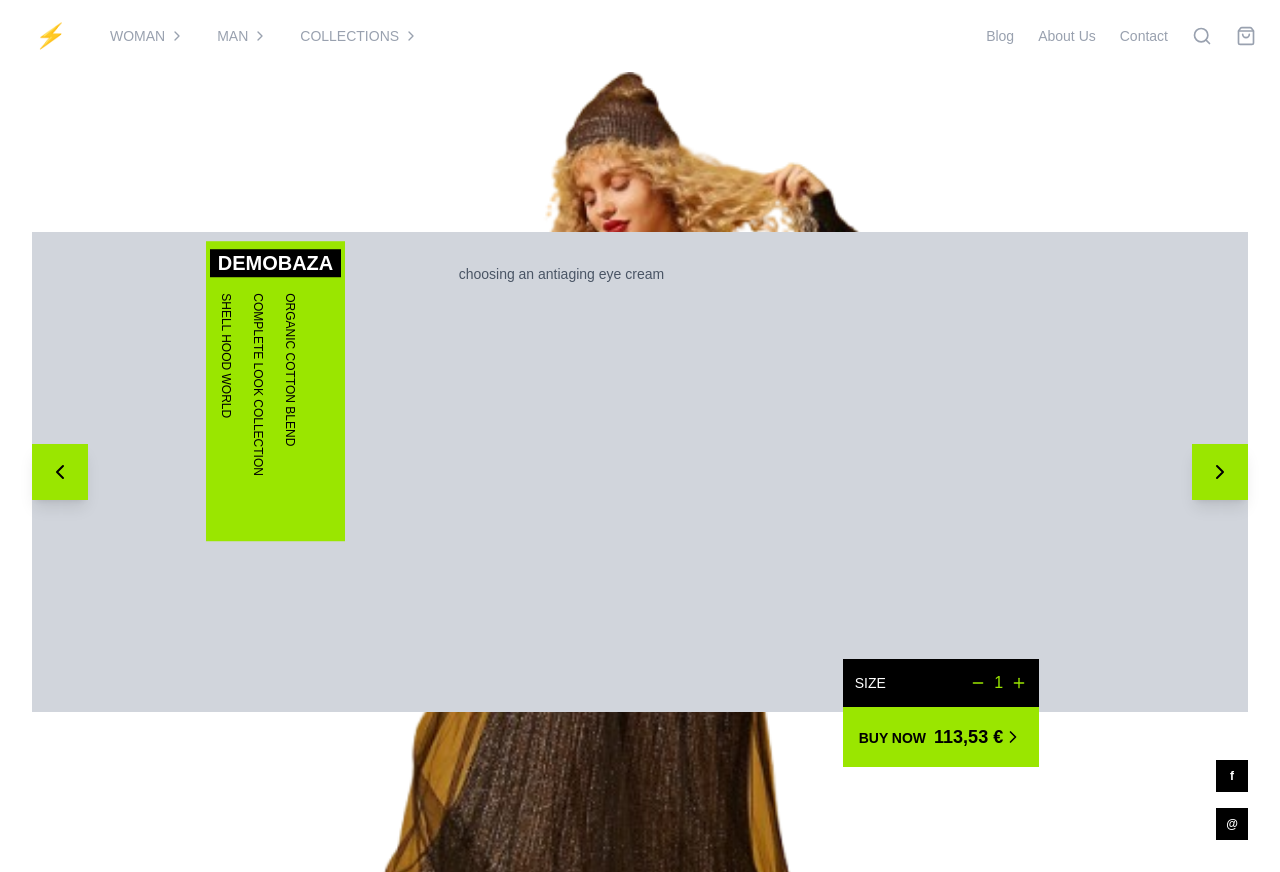
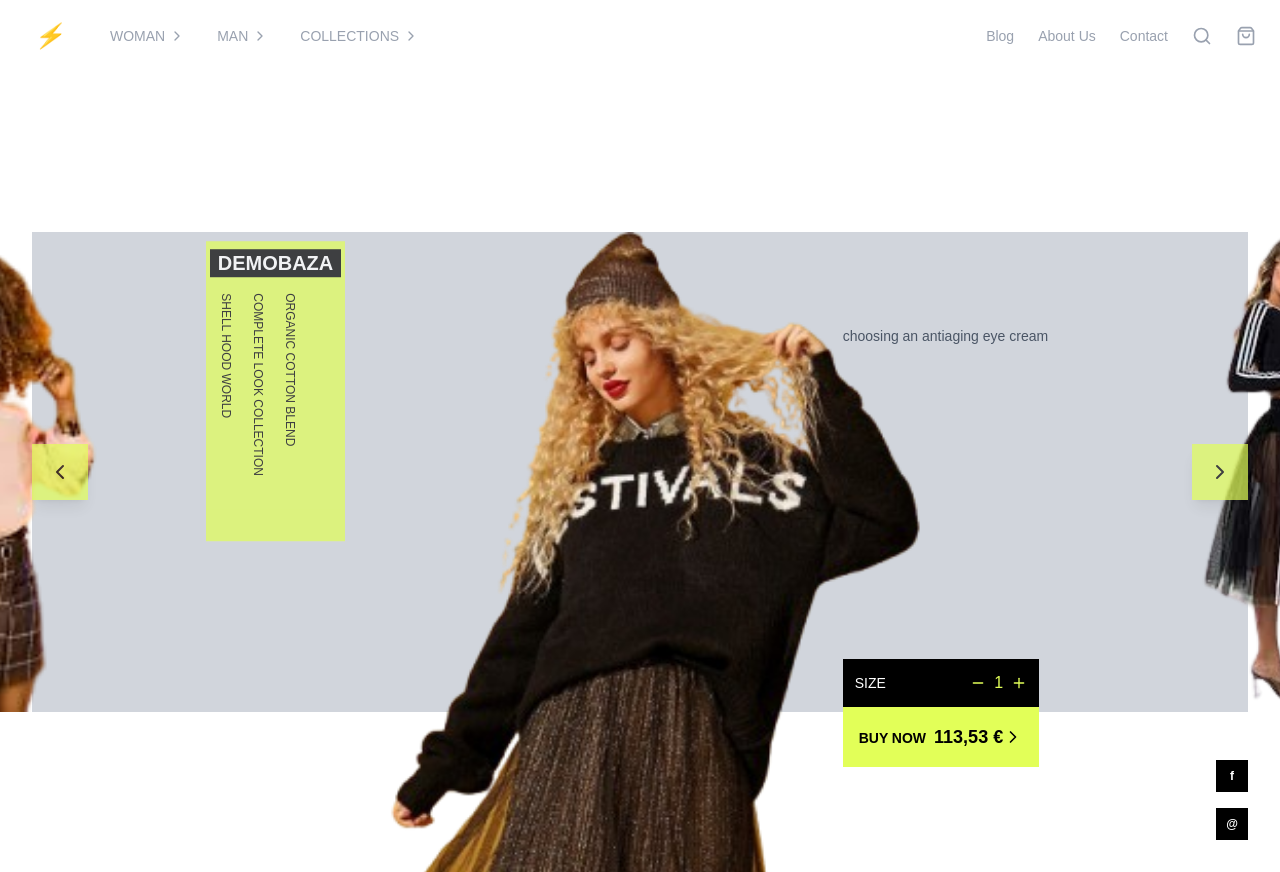
Before and after one commit to matiyasjosh/e-commerce-landing, a Next.js app: page / in a window 1280 px wide. Built offline with nearby package versions, Linux system fonts and the light colour scheme.

Commit message:
updated ..

```diff
--- a/app/page.tsx
+++ b/app/page.tsx
@@ -29,7 +29,7 @@ const products = [
     subtitle: "CYBER JACKET PRO",
     description: "advanced protection technology",
     price: "189,99 €",
-    leftImage: "/images/sansa.png",
+    leftImage: "/images/subi.png",
     rightImage: "/images/sansa.png",
     centerImage: "/images/sansa.png",
   },
@@ -99,80 +99,13 @@ export default function Component() {
 
       {/* Main Content */}
       <div className="relative h-screen flex items-center">
-        {/* Left Product Image */}
-        <div className="absolute left-0 top-0 h-full w-1/4 flex items-center justify-center">
-          <AnimatePresence mode="wait">
-            <motion.div
-              key={`left-${currentProduct}`}
-              initial={{ opacity: 0, x: -100 }}
-              animate={{ opacity: 1, x: 0 }}
-              exit={{ opacity: 0, x: -100 }}
-              transition={{ duration: 0.6, ease: "easeInOut" }}
-              className="relative"
-            >
-              <Image
-                src={product.leftImage || "/sansa.png"}
-                alt="Product Left View"
-                width={700}
-                height={900}
-                className="object-cover"
-              />
-            </motion.div>
-            4
-          </AnimatePresence>
-        </div>
-
-        {/* Right Product Image */}
-        <div className="absolute right-0 top-0 h-full w-1/4 flex items-center justify-center">
-          <AnimatePresence mode="wait">
-            <motion.div
-              key={`right-${currentProduct}`}
-              initial={{ opacity: 0, x: 100 }}
-              animate={{ opacity: 1, x: 0 }}
-              exit={{ opacity: 0, x: 100 }}
-              transition={{ duration: 0.6, ease: "easeInOut" }}
-              className="relative"
-            >
-              <Image
-                src={product.rightImage || "/sansa.png"}
-                alt="Product Right View"
-                width={900}
-                height={500}
-                className="object-cover"
-              />
-            </motion.div>
-          </AnimatePresence>
-        </div>
-
-        {/* Center Product Image */}
-        <div className="absolute right-0.5 left-0.5 top-0 col-span-4 flex justify-center">
-          <AnimatePresence mode="wait">
-            <motion.div
-              key={`center-${currentProduct}`}
-              initial={{ opacity: 0, scale: 0.8 }}
-              animate={{ opacity: 1, scale: 1 }}
-              exit={{ opacity: 0, scale: 0.8 }}
-              transition={{ duration: 0.6, ease: "easeInOut" }}
-              className="relative"
-            >
-              <Image
-                src={product.centerImage || "/sansa.png"}
-                alt="Product Center View"
-                width={900}
-                height={900}
-                className="object-cover"
-              />
-            </motion.div>
-          </AnimatePresence>
-        </div>
-
         {/* Center Content */}
         <div className="relative z-10 w-full max-w-7xl mx-auto px-8">
           <div className="bg-gray-300 relative h-[480px]">
             <div className="grid grid-cols-12 gap-8 items-center p-8">
               {/* Product Info */}
               <div className="col-span-2 absolute left-1/7 top-1/2 transform -translate-y-10/13">
-                <div className="bg-lime-400 px-1 py-2 space-y-4 h-[300px]">
+                <div className="bg-[#E2FF58] px-1 py-2 space-y-4 h-[300px] opacity-70">
                   <AnimatePresence mode="wait">
                     <motion.div
                       key={`title-${currentProduct}`}
@@ -203,11 +136,10 @@ export default function Component() {
               {/* Empty space for center image */}
               <div className="col-span-4"></div>
 
-
               {/* Product Description */}
               <div className="col-span-3">
                 <div className="space-y-4">
-
+                  <div className="absolute left-10/15 top-1/5 transform -translate-y-1/12 z-30">
                     <AnimatePresence mode="wait">
                       <motion.p
                         key={`desc-${currentProduct}`}
@@ -220,27 +152,30 @@ export default function Component() {
                         {product.description}
                       </motion.p>
                     </AnimatePresence>
+                  </div>
 
                   {/* Size Selector */}
-                  <div className="absolute left-10/15 top-10/11 transform -translate-y-1/12">
+                  <div className="absolute left-10/15 top-10/11 transform -translate-y-1/12 z-30">
                     <div className="bg-black text-white p-3">
                       <div className="flex items-center justify-between">
                         <span className="text-sm font-medium">SIZE</span>
                         <div className="flex items-center space-x-2">
                           <button
-                          onClick={() => setQuantity(Math.max(1, quantity - 1))}
-                          className="text-lime-400 hover:text-lime-300 transition-colors"
+                            onClick={() =>
+                              setQuantity(Math.max(1, quantity - 1))
+                            }
+                            className="text-[#E2FF58] hover:text-lime-300 transition-colors"
                           >
-                          <Minus className="w-4 h-4" />
+                            <Minus className="w-4 h-4 cursor-pointer" />
                           </button>
-                        <span className="text-lime-400 font-medium">
+                          <span className="text-[#E2FF58] font-medium">
                             {quantity}
                           </span>
                           <button
                             onClick={() => setQuantity(quantity + 1)}
-                          className="text-lime-400 hover:text-lime-300 transition-colors"
+                            className="text-[#E2FF58] hover:text-lime-300 transition-colors"
                           >
-                          <Plus className="w-4 h-4" />
+                            <Plus className="w-4 h-4 cursor-pointer" />
                           </button>
                         </div>
                       </div>
@@ -254,7 +189,7 @@ export default function Component() {
                         animate={{ opacity: 1, x: 0 }}
                         exit={{ opacity: 0, x: -20 }}
                         transition={{ duration: 0.4, delay: 0.3 }}
-                      className="bg-lime-400 hover:bg-lime-500 transition-colors duration-200 cursor-pointer group"
+                        className="bg-[#E2FF58] hover:bg-yellow-100 transition-colors duration-200 cursor-pointer group opacity-70"
                       >
                         <div className="flex items-center justify-between p-4">
                           <div>
@@ -270,16 +205,15 @@ export default function Component() {
                       </motion.div>
                     </AnimatePresence>
                   </div>
-
                 </div>
               </div>
             </div>
 
             {/* Left Arrow - positioned at the left edge of gray container */}
-            <div className="absolute left-0 top-1/2 transform -translate-y-1/2">
+            <div className="absolute left-0 top-1/2 transform -translate-y-1/2 z-30">
               <motion.button
                 onClick={prevProduct}
-                className="bg-lime-400 hover:bg-lime-500 p-4 transition-colors duration-200 shadow-lg"
+                className="bg-[#E2FF58] hover:bg-lime-200 p-4 transition-colors duration-200 shadow-lg opacity-70 cursor-pointer"
                 whileHover={{ scale: 1.05 }}
                 whileTap={{ scale: 0.95 }}
               >
@@ -288,16 +222,82 @@ export default function Component() {
             </div>
 
             {/* Right Arrow - positioned at the right edge of gray container */}
-            <div className="absolute right-0 top-1/2 transform -translate-y-1/2">
+            <div className="absolute right-0 top-1/2 transform -translate-y-1/2 z-30">
               <motion.button
                 onClick={nextProduct}
-                className="bg-lime-400 hover:bg-lime-500 p-4 transition-colors duration-200 shadow-lg"
+                className="bg-[#E2FF58] hover:bg-lime-200 p-4 transition-colors duration-200 shadow-lg opacity-70 cursor-pointer"
                 whileHover={{ scale: 1.05 }}
                 whileTap={{ scale: 0.95 }}
               >
                 <ChevronRight className="w-6 h-6 text-black" />
               </motion.button>
             </div>
+          </div>
+
+          {/* Left Product Image */}
+          <div className="absolute left-0 top-0 h-full w-1/4 flex items-center justify-center transform -translate-x-1/2 z-20">
+            <AnimatePresence mode="wait">
+              <motion.div
+                key={`left-${currentProduct}`}
+                initial={{ opacity: 0, x: -100 }}
+                animate={{ opacity: 1, x: 0 }}
+                exit={{ opacity: 0, x: -100 }}
+                transition={{ duration: 0.6, ease: "easeInOut" }}
+                className="relative"
+              >
+                <Image
+                  src={product.leftImage || "/sansa.png"}
+                  alt="Product Left View"
+                  width={700}
+                  height={480}
+                  className="h-[480px] w-auto object-cover"
+                />
+              </motion.div>
+            </AnimatePresence>
+          </div>
+
+          {/* Right Product Image */}
+          <div className="absolute right-0 top-0 h-full w-1/4 flex items-center justify-center transform translate-x-1/2 z-20">
+            <AnimatePresence mode="wait">
+              <motion.div
+                key={`right-${currentProduct}`}
+                initial={{ opacity: 0, x: 100 }}
+                animate={{ opacity: 1, x: 0 }}
+                exit={{ opacity: 0, x: 100 }}
+                transition={{ duration: 0.6, ease: "easeInOut" }}
+                className="relative"
+              >
+                <Image
+                  src={product.rightImage || "/sansa.png"}
+                  alt="Product Right View"
+                  width={900}
+                  height={500}
+                  className="h-[480px] w-auto object-cover"
+                />
+              </motion.div>
+            </AnimatePresence>
+          </div>
+
+          {/* Center Product Image */}
+          <div className="absolute right-0.5 left-0.5 top-0 col-span-4 flex justify-center">
+            <AnimatePresence mode="wait">
+              <motion.div
+                key={`center-${currentProduct}`}
+                initial={{ opacity: 0, scale: 0.8 }}
+                animate={{ opacity: 1, scale: 1 }}
+                exit={{ opacity: 0, scale: 0.8 }}
+                transition={{ duration: 0.6, ease: "easeInOut" }}
+                className="relative"
+              >
+                <Image
+                  src={product.centerImage || "/sansa.png"}
+                  alt="Product Center View"
+                  width={900}
+                  height={900}
+                  className="object-cover"
+                />
+              </motion.div>
+            </AnimatePresence>
           </div>
         </div>
 
```
Lines whose indentation alone changed are shown as unchanged.
